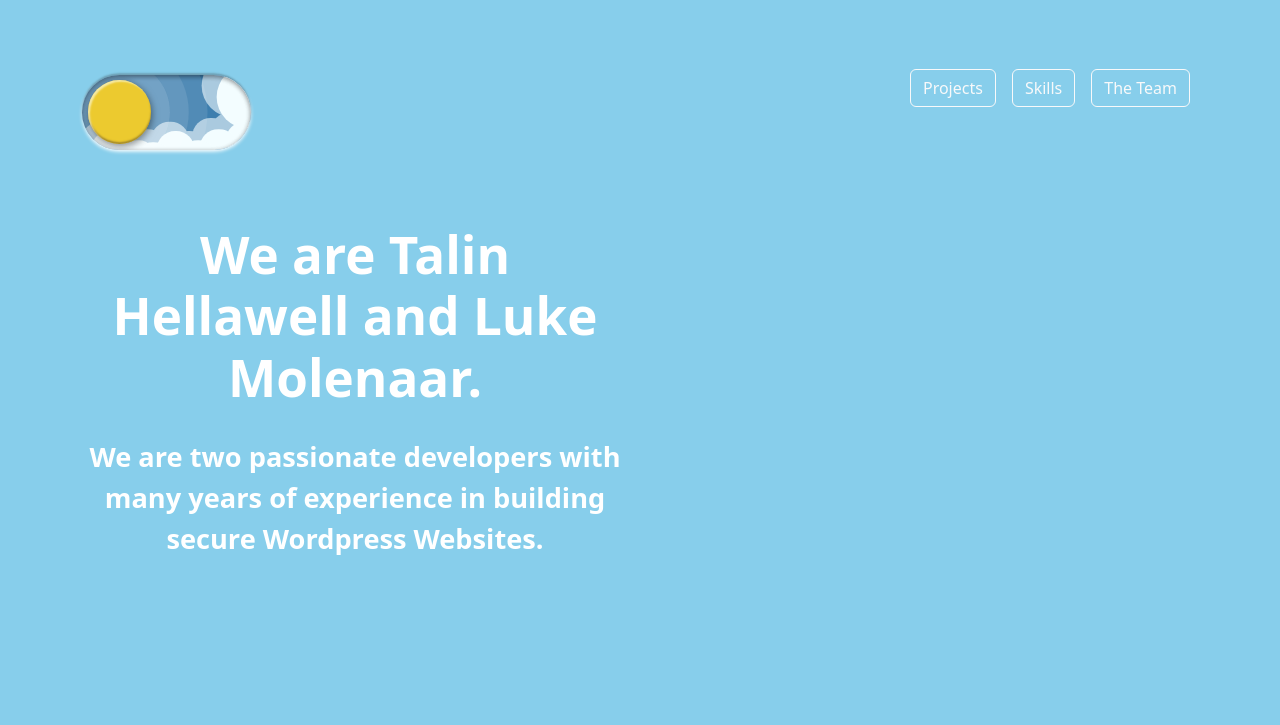
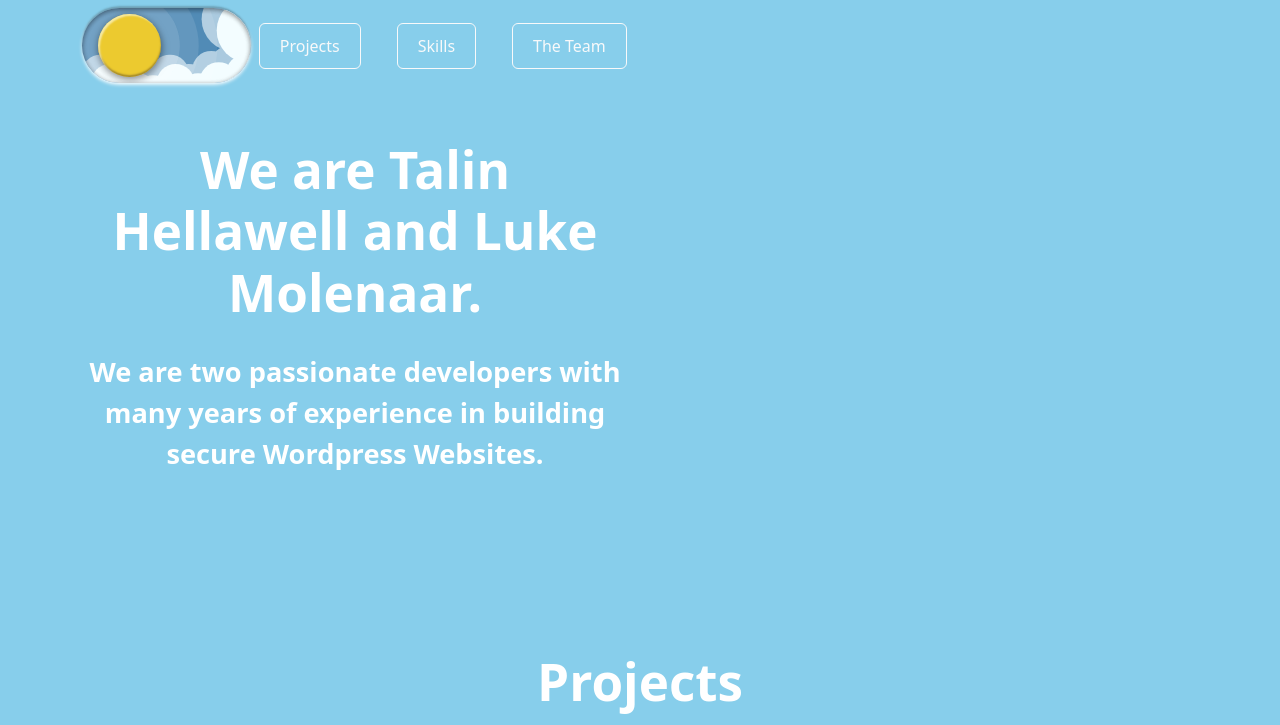
Before and after one commit to Talin-Hellawell/portfolio, a website: page index.html in a window 1280 px wide. Shown: the top 725 px of the page. Drawn offline with nearby package versions, Linux system fonts and the light colour scheme.

Commit message:
added stuff

```diff
--- a/index.html
+++ b/index.html
@@ -9,10 +9,11 @@
     <link href="https://cdn.jsdelivr.net/npm/bootstrap@5.3.2/dist/css/bootstrap.min.css" rel="stylesheet" integrity="sha384-T3c6CoIi6uLrA9TneNEoa7RxnatzjcDSCmG1MXxSR1GAsXEV/Dwwykc2MPK8M2HN" crossorigin="anonymous">
 </head>
 <body class="background">
+
 <nav class="navbar navbar-expand-lg navbar-light bg-transparent">
     <div class="container">
-
-    <div class="main d-flex justify-content-center align-items-center mt-5">
+        <!-- Theme Switcher -->
+        <div class="d-flex align-items-center">
             <label class="theme-switch">
                 <input type="checkbox" id="themeToggle" class="theme-switch__checkbox">
                 <div class="theme-switch__container">
@@ -27,18 +28,19 @@
                             <div class="theme-switch__moon">
                                 <div class="theme-switch__spot"></div>
                                 <div class="theme-switch__spot"></div>
-              <div class="theme-switch__spot"></div>
                             </div>
                         </div>
                     </div>
                 </div>
             </label>
         </div>
-    <div class="spacer"></div>
+
+        <!-- Navbar Toggler Button -->
         <button class="navbar-toggler" type="button" data-toggle="collapse" data-target="#navbarNav" aria-controls="navbarNav" aria-expanded="false" aria-label="Toggle navigation">
             <span class="navbar-toggler-icon"></span>
         </button>
-            <div class="collapse navbar-collapse justify-content-end" id="navbarNav">
+
+        <div class="collapse navbar-collapse justify-content-start" id="navbarNav">
             <ul class="navbar-nav">
                 <li class="nav-item">
                     <a class="btn btn-outline-light mx-2" id="scroll-projects">Projects</a>
@@ -51,9 +53,8 @@
                 </li>
             </ul>
         </div>
+    </div>
 </nav>
-
-
 
 
 
@@ -241,7 +242,7 @@
             </div>
             <div class="col-6 col-md-4 col-lg-3 mb-4">
                 <div class="team-member card">
-                    <img src="Talin.png" class="profile-img" alt="Talin Hellawell">
+                    <img src="Talin.jpg" class="profile-img" alt="Talin Hellawell">
                     <h6 class="name"><b>Talin Hellawell</b></h6>
                     <p class="role">Full-stack Developer<br>UX designer</p>
                     <div class="quote">"Think smarter, not harder."</div>
--- a/style.css
+++ b/style.css
@@ -1365,3 +1365,91 @@ body {
   width: 100%;
   height: auto;
 }
+
+
+
+
+/* Theme Switcher and Navbar Toggler Alignment */
+.navbar .container {
+  display: flex;
+  justify-content: space-between;
+  align-items: center;
+}
+
+.theme-switch {
+  display: flex;
+  align-items: center;
+  margin-right: auto; /* Aligns the theme switcher to the left */
+}
+
+.theme-switch__container {
+  display: flex;
+  align-items: center;
+}
+
+.theme-switch__circle-container {
+  display: flex;
+  align-items: center;
+  margin-left: 10px; /* Space between the switch and navbar toggler */
+}
+
+.navbar-toggler {
+  border: none;
+  background: transparent;
+}
+
+.navbar-toggler-icon {
+  background-image: url('path/to/your/icon.svg'); /* Custom icon */
+}
+
+/* Navbar Links Alignment */
+/* Ensure the navbar is full-width */
+.navbar {
+  width: 100%;
+}
+
+/* Align the navbar items to the left */
+.collapse {
+  display: flex;
+  flex-direction: column;
+  align-items: left !important; /* Aligns items to the left */
+  width: 100%; /* Make sure it stretches full width */
+}
+
+/* Add padding to each nav item */
+.navbar-nav .nav-item {
+  padding: 10px 0; /* Vertical padding for space between items */
+}
+
+/* Add padding around the buttons */
+.navbar-nav .nav-item .btn {
+  padding: 10px 20px; /* Adjust padding as needed for the buttons */
+}
+
+/* Responsive Design for larger screens */
+@media (min-width: 992px) {
+  .collapse {
+    flex-direction: row; /* Align items horizontally on larger screens */
+    align-items: center; /* Center align items vertically */
+    align-items: left !important; /* Aligns items to the left */
+    width: 100%; /* Ensure it stretches full width */
+  }
+
+  .navbar-nav {
+    margin: 0; /* Remove default margin */
+    padding: 0; /* Remove default padding */
+  }
+
+  .navbar-nav .nav-item {
+    padding: 0; /* Remove padding for horizontal layout */
+    margin-right: 20px; /* Adds spacing between items on larger screens */
+  }
+
+  .navbar-nav .nav-item:last-child {
+    margin-right: 0;
+  }
+
+  .navbar-nav .nav-item .btn {
+    padding: 10px 20px; /* Adjust padding as needed for the buttons */
+  }
+}
```
Also changed, not shown: Talin.jpg (added), Talin.png (deleted). Lines whose indentation alone changed are shown as unchanged.
